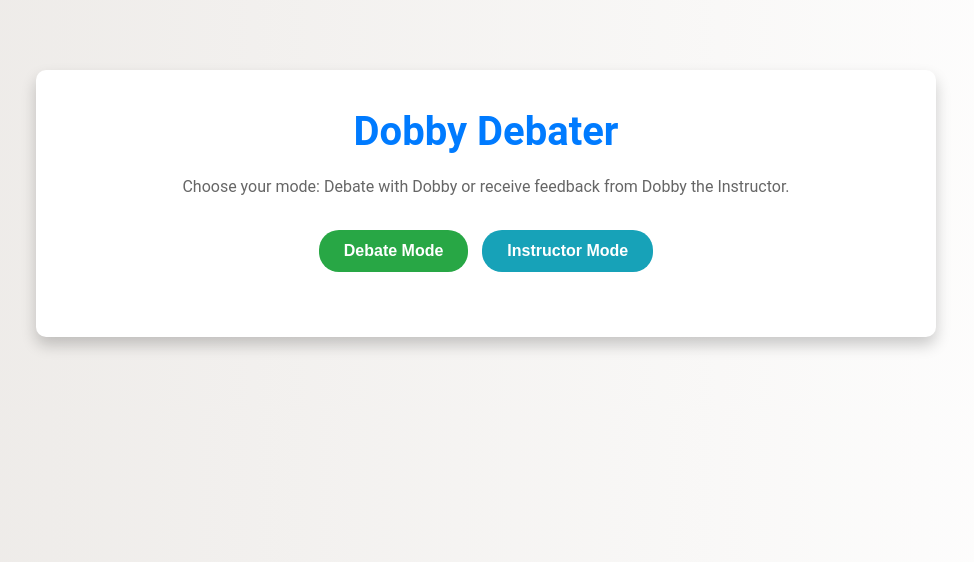
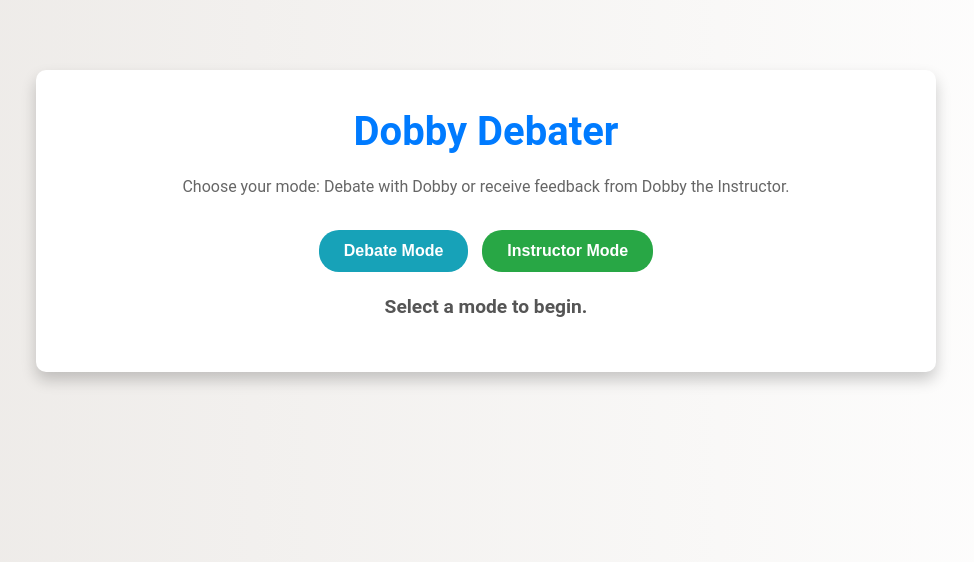
Before and after one commit to lifee77/dobby-debater, a Flask app: page / in a window 1280 px wide. Shown: the top 562 px of the page, without its empty margins (154-1128 px from the left). Run offline with Flask 3, Linux system fonts and the light colour scheme.

Commit message:
Initial MVP

```diff
--- a/app/debate_engine.py
+++ b/app/debate_engine.py
@@ -1,26 +1,35 @@
 import requests
 import os
+from dotenv import load_dotenv
 
-API_KEY = os.getenv("API_KEY")
+load_dotenv()
+
+# Load the Fireworks API key from the environment
+API_KEY = os.getenv("FIREWORKS_API_KEY")
+BASE_URL = "https://api.fireworks.ai/inference/v1/chat/completions"
+HEADERS = {
+    "Authorization": f"Bearer {API_KEY}",
+    "Content-Type": "application/json",
+}
 
 def generate_response(user_input, topic):
     """
     Generates a debate response from Dobby as an opponent.
     """
     try:
-        response = requests.post(
-            "https://api.fireworks.ai/v1/generate",
-            headers={"Authorization": f"Bearer {API_KEY}"},
-            json={
-                "model": "Dobby-Mini-Leashed-Llama-3.1-8B",
-                "prompt": f"You are an expert debater. The topic is '{topic}'. Respond to the user's argument as their debate opponent:\n\nUser: {user_input}\nDobby:",
-                "max_tokens": 200,
-            },
-        )
-        if response.status_code == 200:
-            return response.json().get("text", "Dobby has nothing to say!")
-        else:
-            return "Dobby is experiencing a hiccup. Please try again."
+        payload = {
+            "model": "accounts/sentientfoundation/models/dobby-mini-unhinged-llama-3-1-8b#accounts/sentientfoundation/deployments/81e155fc",
+            "messages": [
+                {
+                    "role": "user",
+                    "content": f"Topic: {topic}\nUser: {user_input}\nDobby:",
+                }
+            ],
+            "max_tokens": 200,
+        }
+        response = requests.post(BASE_URL, headers=HEADERS, json=payload)
+        response.raise_for_status()  # Raise an error for bad HTTP responses
+        return response.json().get("choices", [{}])[0].get("message", {}).get("content", "").strip()
     except Exception as e:
         return f"Error: {str(e)}"
 
@@ -29,18 +38,18 @@ def generate_feedback(user_input, topic):
     Provides constructive feedback on the user's debate argument.
     """
     try:
-        response = requests.post(
-            "https://api.fireworks.ai/v1/generate",
-            headers={"Authorization": f"Bearer {API_KEY}"},
-            json={
-                "model": "Dobby-Mini-Leashed-Llama-3.1-8B",
-                "prompt": f"You are a debate instructor helping a student improve their argumentation skills. The topic is '{topic}'. Analyze the user's argument and provide constructive feedback:\n\nUser's Argument: {user_input}\nInstructor Feedback:",
-                "max_tokens": 200,
-            },
-        )
-        if response.status_code == 200:
-            return response.json().get("text", "Dobby has no feedback to offer!")
-        else:
-            return "Dobby is experiencing a hiccup. Please try again."
+        payload = {
+            "model": "accounts/sentientfoundation/models/dobby-mini-unhinged-llama-3-1-8b#accounts/sentientfoundation/deployments/81e155fc",
+            "messages": [
+                {
+                    "role": "user",
+                    "content": f"You are a debate instructor helping a student improve their argumentation skills. The topic is '{topic}'. Analyze the user's argument and provide constructive feedback:\n\nUser's Argument: {user_input}\nInstructor Feedback:",
+                }
+            ],
+            "max_tokens": 200,
+        }
+        response = requests.post(BASE_URL, headers=HEADERS, json=payload)
+        response.raise_for_status()  # Raise an error for bad HTTP responses
+        return response.json().get("choices", [{}])[0].get("message", {}).get("content", "").strip()
     except Exception as e:
         return f"Error: {str(e)}"
--- a/app/main.py
+++ b/app/main.py
@@ -5,7 +5,7 @@ from dotenv import load_dotenv
 
 load_dotenv()
 
-app = Flask(__name__, template_folder="../templates")
+app = Flask(__name__)
 
 @app.route('/')
 def home():
--- a/static/css/styles.css
+++ b/app/static/css/styles.css
@@ -112,31 +112,40 @@ button:disabled {
     word-wrap: break-word;
 }
 
-/* Buttons Row */
-button#debate-mode-btn,
-button#instructor-mode-btn {
+/* Button Row */
+.mode-btn {
     display: inline-block;
     width: auto;
     margin: 10px 5px;
     padding: 12px 25px;
     border-radius: 20px;
     font-size: 1rem;
+    font-weight: bold;
+    cursor: pointer;
+    transition: all 0.3s ease;
+}
+
+.mode-btn.active {
+    background-color: #28a745; /* Green for active */
+    color: white;
+    font-weight: bold;
+    border: 2px solid #218838;
 }
 
 button#debate-mode-btn {
+    background: #17a2b8;
+}
+
+button#debate-mode-btn:hover {
+    background: #138496;
+}
+
+button#instructor-mode-btn {
     background: #28a745;
 }
 
-button#debate-mode-btn:hover {
+button#instructor-mode-btn:hover {
     background: #218838;
-}
-
-button#instructor-mode-btn {
-    background: #17a2b8;
-}
-
-button#instructor-mode-btn:hover {
-    background: #138496;
 }
 
 /* Responsive Design */
@@ -156,9 +165,15 @@ button#instructor-mode-btn:hover {
         font-size: 0.9rem;
     }
 
-    button#debate-mode-btn,
-    button#instructor-mode-btn {
+    .mode-btn {
         width: 100%;
         margin: 10px 0;
     }
 }
+
+#mode-indicator p {
+    font-size: 1.2rem;
+    font-weight: bold;
+    color: #555;
+    margin-top: 10px;
+}
--- a/templates/home.html
+++ b/app/templates/home.html
@@ -10,11 +10,13 @@
     <div class="container">
         <h1>Dobby Debater</h1>
         <p>Choose your mode: Debate with Dobby or receive feedback from Dobby the Instructor.</p>
-        <div>
-            <button id="debate-mode-btn">Debate Mode</button>
-            <button id="instructor-mode-btn">Instructor Mode</button>
+        <div class="button-row">
+            <button id="debate-mode-btn" class="mode-btn">Debate Mode</button>
+            <button id="instructor-mode-btn" class="mode-btn">Instructor Mode</button>
         </div>
-        <br>
+        <div id="mode-indicator">
+            <p>Select a mode to begin.</p>
+        </div>
         <form id="debate-form" style="display: none;">
             <label for="topic">Choose a Topic:</label>
             <select id="topic">
--- a/requirements.txt
+++ b/requirements.txt
@@ -2,3 +2,4 @@ flask
 requests
 python-dotenv
 pytest
+fireworks-ai
```
Also changed, not shown: app/static/js/script.js (renamed from static/js/script.js).
